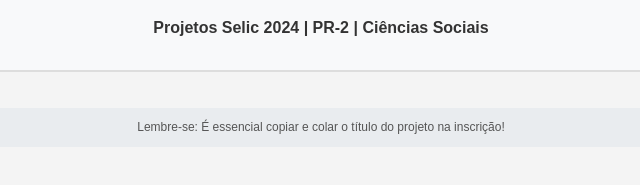
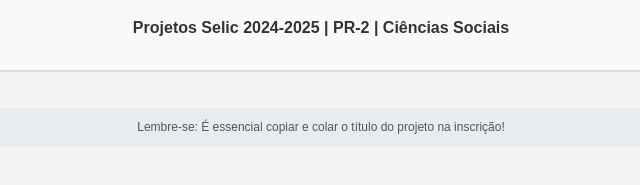
Before and after one commit to proiniciar/Sociais_Selic, a plain HTML site: page index.html in a window 1280 px wide. Shown: the part 323-508 px from the top of the page, 319-959 px from the left. Drawn offline with Linux system fonts and the light colour scheme.

Commit message:
index.html

```diff
--- a/index.html
+++ b/index.html
@@ -115,7 +115,7 @@
 <body>
     <div class="header">
         <img src="https://proiniciar.uerj.br/pluginfile.php/1/theme_adaptable/logo/1709829991/Daiaie%20Coordenadoria%20de%20Inicia%C3%A7%C3%A3o%20COR.png" alt="Logo">
-        <h1>Projetos Selic 2024 | PR-2 | Ciências Sociais</h1>
+        <h1>Projetos Selic 2024-2025 | PR-2 | Ciências Sociais</h1>
     </div>
 
     <div class="back-button">
```
